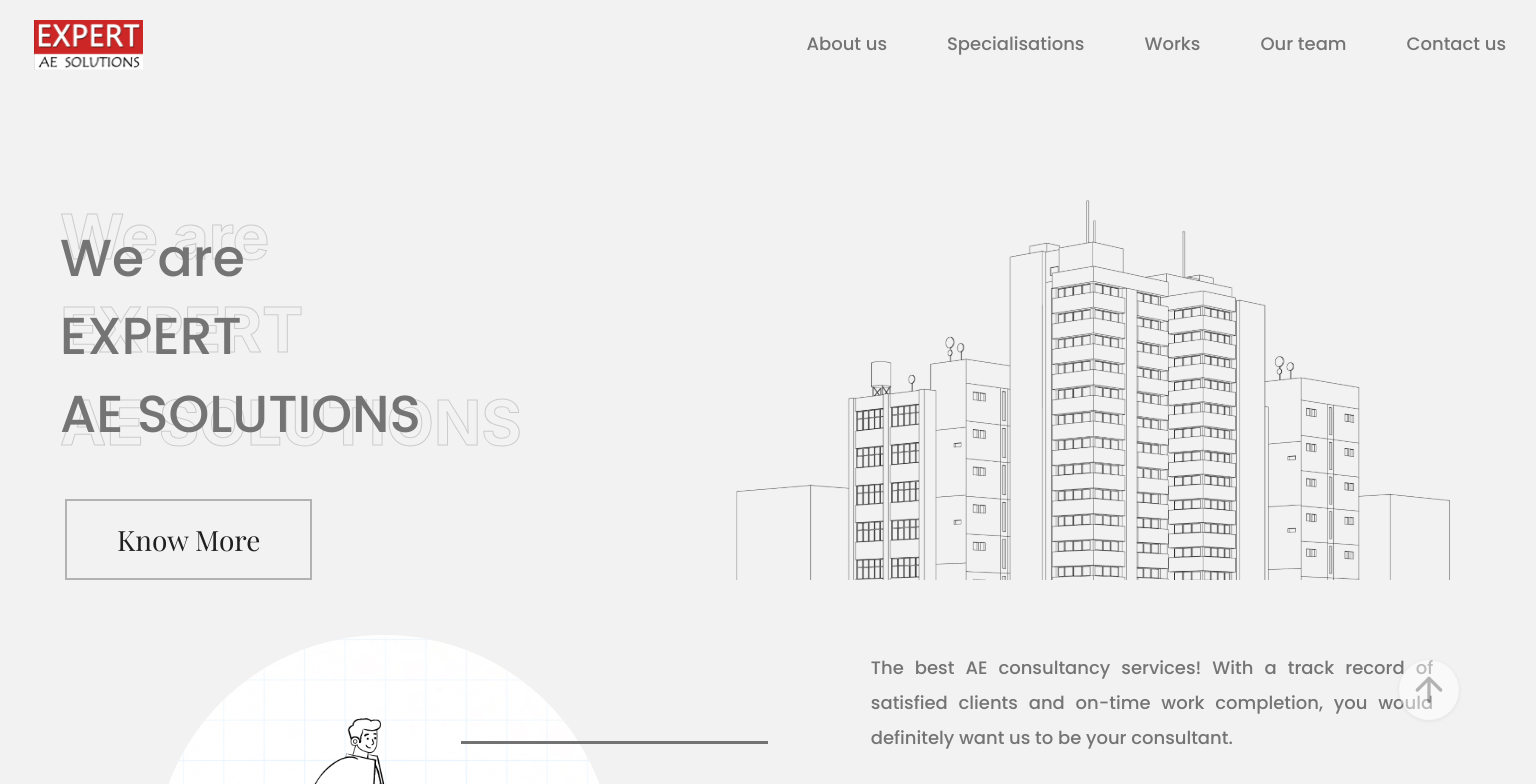
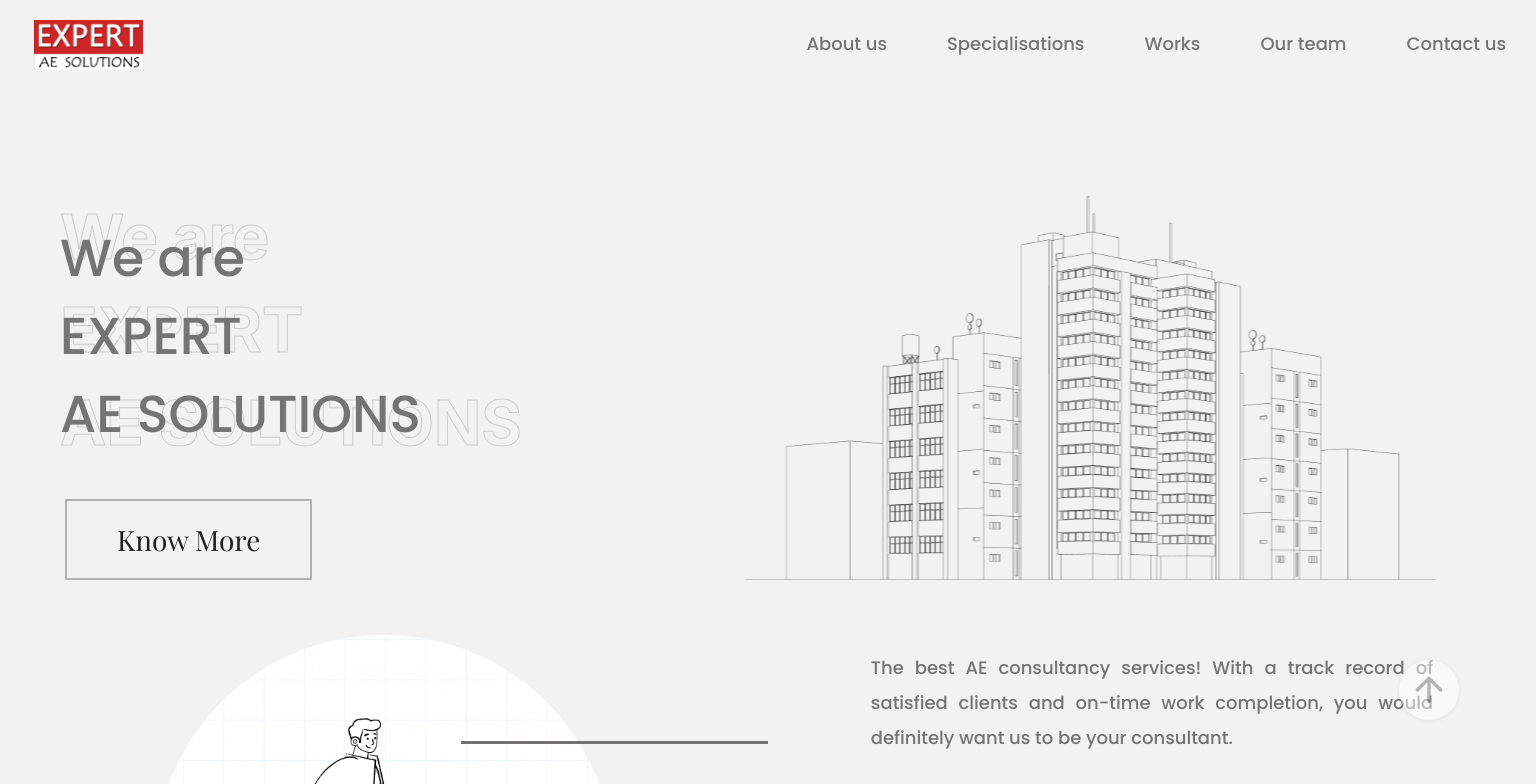
Before and after one commit to Nirbyoleek/ES-India, a React (Create React App) app: page / in a window 1536 px wide. Shown: the top 784 px of the page. Built offline with nearby package versions, Linux system fonts and the light colour scheme.

Commit message:
the prb of header at 12333px screen width--------FIXED

```diff
--- a/src/components/LandingPage/intro/introStyle.module.css
+++ b/src/components/LandingPage/intro/introStyle.module.css
@@ -223,7 +223,7 @@
     height: 800px;
   }
   .buildingImageContainer {
-    width: 58%;
+    width: 49%;
   }
   .buildingImageContainer img {
     width: 100%;
@@ -254,3 +254,20 @@
     opacity: 1;
   }
 }
+@media screen and (min-width: 1233px) {
+  .buildingImageContainer {
+    width: 58%;
+  }
+  .buildingImageContainer img {
+    width: 100%;
+  }
+}
+@media screen and (min-width: 1300px) {
+  .buildingImageContainer {
+    width: 58%;
+    height: 440px;
+  }
+  .buildingImageContainer img {
+    height: 100%;
+  }
+}
```
